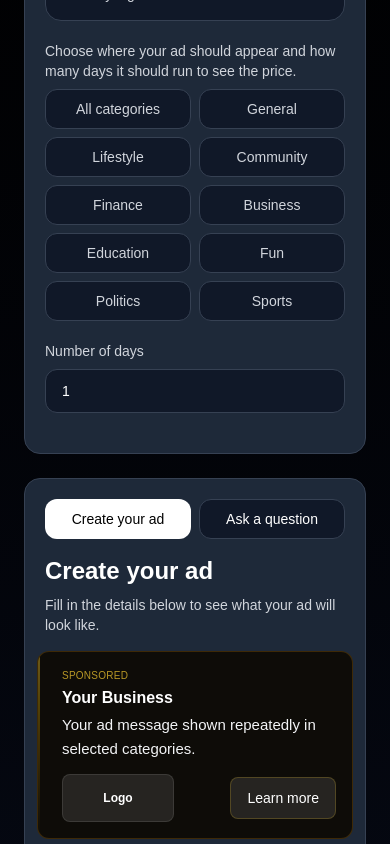
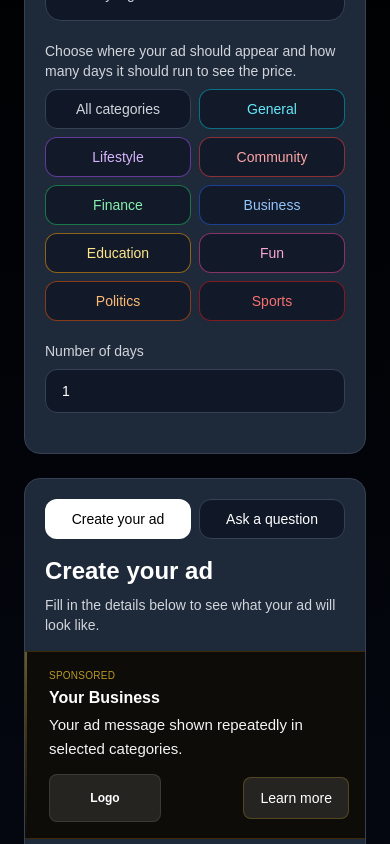
Before and after one commit to MarkDiamant/poll-and-see, a Next.js app: page /advertise in a window 390 px wide. Shown: the part 1100-1944 px from the top of the page. Built offline with nearby package versions, Linux system fonts and the light colour scheme; no server answers; the database is empty.

Commit message:
Refine advertise category colours and mobile preview

```diff
--- a/app/advertise/page.tsx
+++ b/app/advertise/page.tsx
@@ -422,18 +422,12 @@ export default function AdvertisePage() {
                       key={category}
                       type="button"
                       onClick={() => toggleCategory(category)}
-                      style={
-                        active
-                          ? {
-                              color: categoryColours.text,
-                              backgroundColor: categoryColours.bg,
-                              borderColor: categoryColours.border,
-                            }
-                          : undefined
-                      }
-                      className={`h-10 cursor-pointer rounded-xl border px-3 text-sm font-medium transition ${
-                        active ? "" : "border-gray-700 bg-gray-900 text-gray-300 hover:bg-gray-800"
-                      }`}
+style={{
+  color: categoryColours.text,
+  backgroundColor: active ? categoryColours.bg : "rgba(17, 24, 39, 0.9)",
+  borderColor: categoryColours.border,
+}}
+className="h-10 cursor-pointer rounded-xl border px-3 text-sm font-medium transition hover:bg-gray-800"
                     >
                       {category}
                     </button>
@@ -521,7 +515,7 @@ export default function AdvertisePage() {
             ) : null}
 
             {activeForm === "booking" ? (
-              <div className={`relative -mx-2 mb-4 block overflow-hidden rounded-xl border p-4 transition sm:mx-0 ${theme.card}`}>
+              <div className={`relative -mx-5 mb-4 block overflow-hidden rounded-none border-y border-x-0 p-4 transition sm:mx-0 sm:rounded-xl sm:border ${theme.card}`}>
                 <div className={`absolute left-0 top-0 h-full w-[2px] bg-gradient-to-b ${theme.accent}`} />
 
                 <div className="relative space-y-3 pl-2">
```
